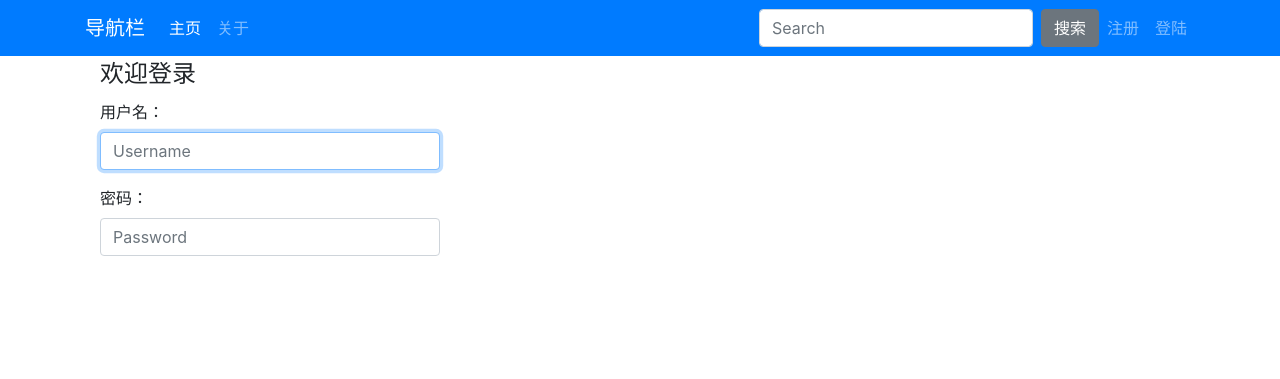
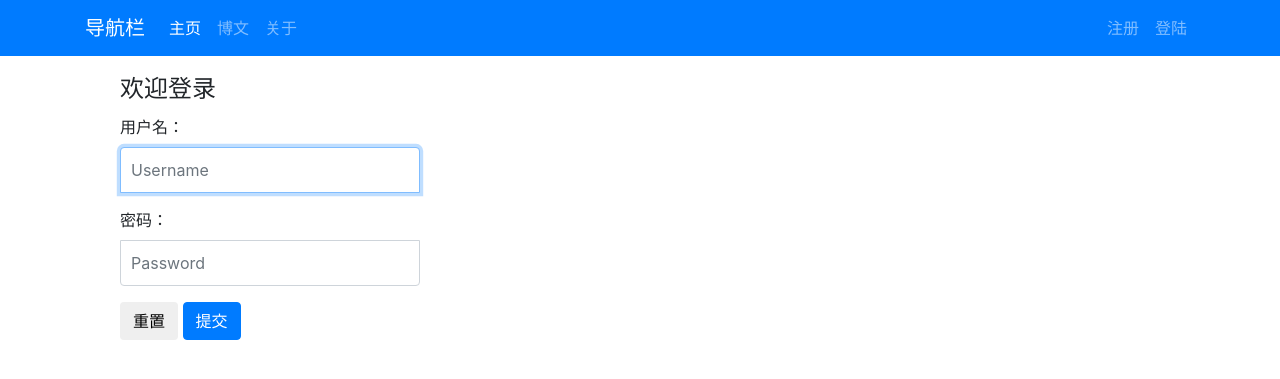
Before and after one commit to octopuschai/site1, a Django app: page /login/ in a window 1280 px wide. Shown: the top 379 px of the page. Run offline with Django 3.2, Linux system fonts and the light colour scheme; some libraries are stand-ins or nearby versions.

Commit message:
update html & css template and add login() content in views.py

```diff
--- a/login/templates/login/login.html
+++ b/login/templates/login/login.html
@@ -1,21 +1,25 @@
 {% extends 'base.html' %}
-
+{% load staticfiles %}
 {% block title %}登陆{% endblock %}
+{% block css %}<link href="{% static 'css/login.css' %}" rel="stylesheet"/>{% endblock %}
 
 {% block content %}
     <div class="col-md-4 col-md-offset-4">
         <form class='form-login' action="/login/" method="post">
+            {% csrf_token %}
           <fieldset>
             <legend>欢迎登录</legend>
 
             <div class="form-group">
               <label for="id_username">用户名：</label>
-              <input type="text" name="username" class="form-control" id="id_username" placeholder="Username" autofocus required>
+              <input type="text" name="username" class="form-control" id="id_username" placeholder="Username" autofocus required />
             </div>
             <div class="form-group">
               <label for="id_password">密码：</label>
-              <input type="password" name="password" class="form-control" id="id_password" placeholder="Password">
+              <input type="password" name="password" class="form-control" id="id_password" placeholder="Password" />
             </div>
+              <button type="reset" class="btn btn-default pull-left">重置</button>
+              <button type="submit" class="btn btn-primary pull-right">提交</button>
            </fieldset>
         </form>
     </div>
--- a/login/views.py
+++ b/login/views.py
@@ -6,7 +6,11 @@ def index(request):
     return render(request, 'login/index.html')
 
 def login(request):
-    pass
+    if request.method == 'POST':
+        username = request.POST.get('username')
+        password = request.POST.get('password')
+        print(username, password)
+        return redirect('/index/')
     return render(request, 'login/login.html')
 
 def register(request):
--- a/site1/settings.py
+++ b/site1/settings.py
@@ -122,3 +122,7 @@ USE_TZ = False
 # https://docs.djangoproject.com/en/2.1/howto/static-files/
 
 STATIC_URL = '/static/'
+
+STATICFILES_DIRS = [
+    os.path.join(BASE_DIR, "static"),
+]
--- /dev/null
+++ b/static/css/login.css
@@ -0,0 +1,30 @@
+/*body {*/
+  /*background-color: #eee;*/
+/*}*/
+.form-login {
+  max-width: 330px;
+  padding: 15px;
+  margin: 0 auto;
+}
+.form-login .form-control {
+  position: relative;
+  height: auto;
+  -webkit-box-sizing: border-box;
+     -moz-box-sizing: border-box;
+          box-sizing: border-box;
+  padding: 10px;
+  font-size: 16px;
+}
+.form-login .form-control:focus {
+  z-index: 2;
+}
+.form-login input[type="text"] {
+  margin-bottom: -1px;
+  border-bottom-right-radius: 0;
+  border-bottom-left-radius: 0;
+}
+.form-login input[type="password"] {
+  margin-bottom: 10px;
+  border-top-left-radius: 0;
+  border-top-right-radius: 0;
+}
--- a/templates/base.html
+++ b/templates/base.html
@@ -9,6 +9,7 @@
     <link rel="stylesheet" href="https://cdn.bootcss.com/bootstrap/4.0.0/css/bootstrap.min.css" integrity="sha384-Gn5384xqQ1aoWXA+058RXPxPg6fy4IWvTNh0E263XmFcJlSAwiGgFAW/dAiS6JXm" crossorigin="anonymous">
 
     <title>{% block title %}{% endblock %}</title>
+  {% block css %}{% endblock %}
   </head>
   <body>
 
@@ -20,19 +21,18 @@
               </button>
 
               <div class="collapse navbar-collapse" id="navbarColor01">
-                <ul class="navbar-nav mr-auto">
+                <ul class="navbar-nav mr-auto"><!-- .mr-auto属性，靠左排列 -->
                   <li class="nav-item active">
                     <a class="nav-link" href="../index/">主页<span class="sr-only">(current)</span></a>
+                  </li>
+                    <li class="nav-item">
+                    <a class="nav-link" href="post.html">博文</a>
                   </li>
                   <li class="nav-item">
                     <a class="nav-link" href="about.html">关于</a>
                   </li>
                 </ul>
-                <ul class="nav navbar-nav navbar-right">
-                <form class="form-inline my-2 my-lg-0">
-                  <input class="form-control mr-sm-2" type="text" placeholder="Search">
-                  <button class="btn btn-secondary my-2 my-sm-0" type="submit">搜索</button>
-                </form>
+                  <ul class="nav navbar-nav ml-auto"><!-- .ml-auto属性，靠右排列 -->
                       <li class="nav-item">
                         <a class="nav-link" href="register.html">注册</a>
                       </li>
@@ -40,6 +40,12 @@
                         <a class="nav-link" href="login.html">登陆</a>
                       </li>
                 </ul>
+{#                  <ul class="nav navbar-nav navbar-right">#}
+{#                      <form class="form-inline my-2 my-lg-0">#}
+{#                          <input class="form-control mr-sm-2" type="text" placeholder="Search">#}
+{#                          <button class="btn btn-secondary my-2 my-sm-0" type="submit">搜索</button>#}
+{#                      </form>#}
+{#                  </ul>#}
               </div>
             </div>
         </nav>
```
Also changed, not shown: login/templates/login/index.html (+5 -10 lines). Lines whose indentation alone changed are shown as unchanged.
